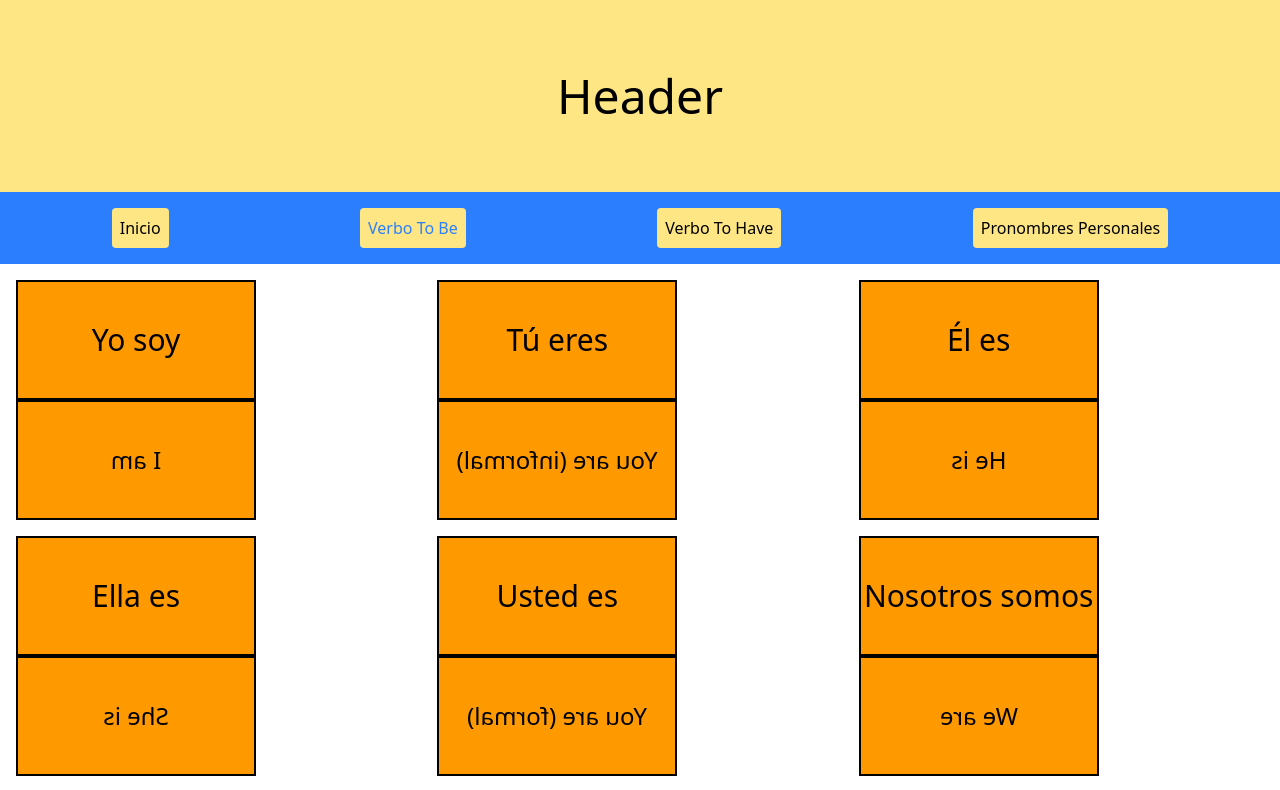
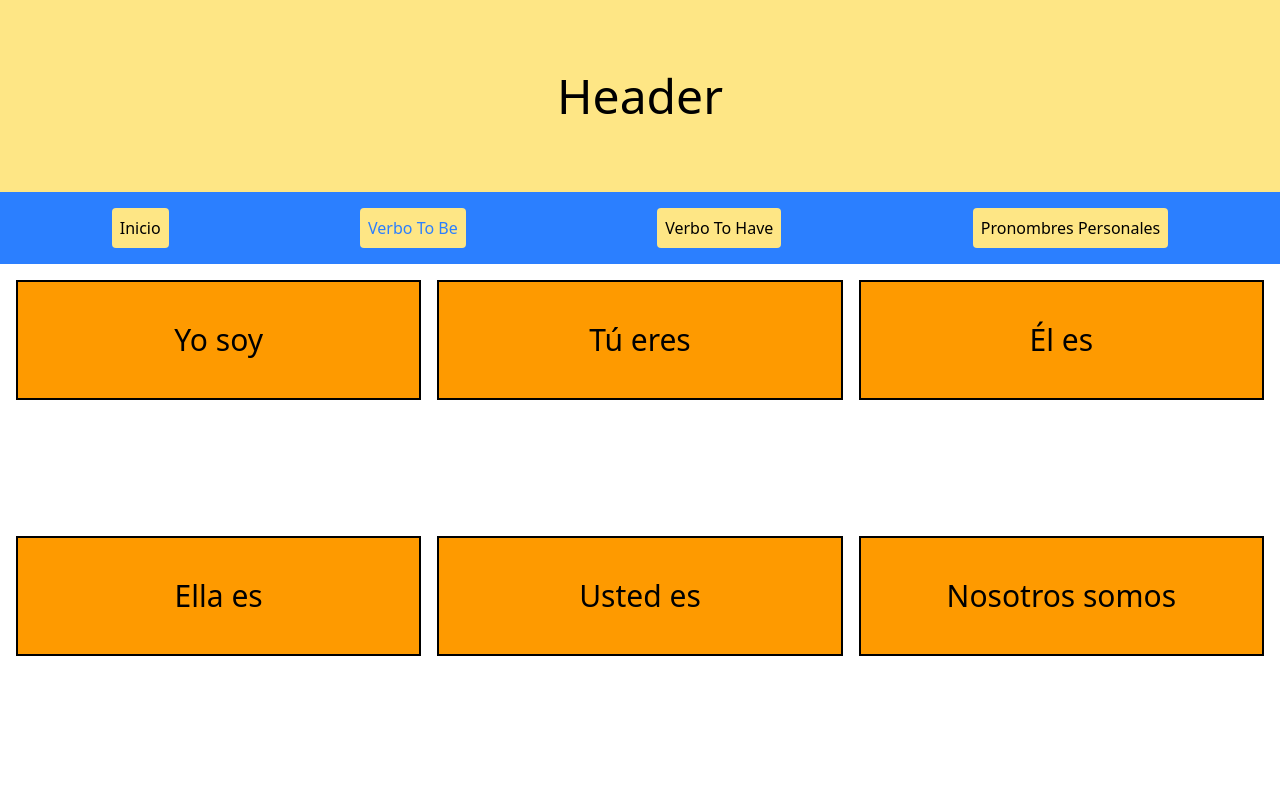
Before and after one commit to juancmdev/learning-cards-moduleJS, a React (Vite) app: page /VerbToBe in a window 1280 px wide. Shown: the top 790 px of the page. Built offline with nearby package versions, Linux system fonts and the light colour scheme.

Commit message:
Update VerbToBe.jsx

```diff
--- a/src/pages/VerbToBe.jsx
+++ b/src/pages/VerbToBe.jsx
@@ -61,13 +61,13 @@ export default function VerbToBe() {
   <>
       <div className="grid grid-cols-3 gap-4 m-4">
         {tobeDb.map((item, index) => (
-          <div className="card w-60 h-60 bg-amber-500 " key={index}>
-            <div className="card-front border-2 border-black h-30 flex items-center justify-center"
+          <div className="card" key={index}>
+            <div className="card-front bg-amber-500 border-2 border-black h-30 flex items-center justify-center"
               onClick={handleFlip}
             >
               <h2 className="text-3xl">{item.front}</h2>
             </div>
-            <div className="card-back flex items-center justify-center border-2 border-black h-30 rotate-y-180">
+            <div className="card-back bg-amber-500 flex items-center justify-center border-2 border-black h-30 rotate-y-180 backface-hidden">
               <h2 className="text-2xl">{item.back}</h2>
             </div>
           </div>
```
